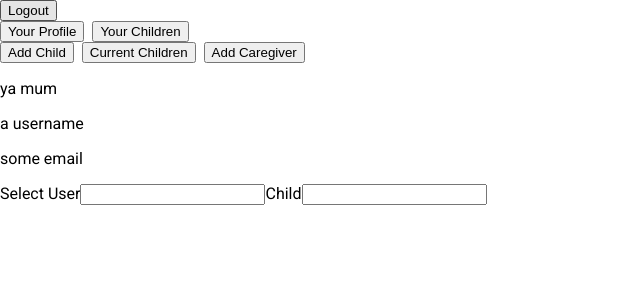
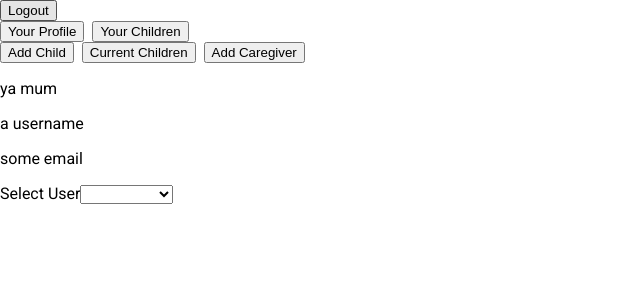
Before and after one commit to rc-devs/baby_chart_fe, an Angular app in the folder baby_chart_fe/: page /dashboard/children/add-caregiver in a window 1280 px wide. Shown: the top 300 px of the page, without its empty margins (0-640 px from the left). Built offline with nearby package versions, Linux system fonts and the light colour scheme; sample sign-in values are in the browser's storage.

Commit message:
select menu for caregivers

```diff
--- a/baby_chart_fe/src/app/features/children/add-caregiver/add-caregiver.component.html
+++ b/baby_chart_fe/src/app/features/children/add-caregiver/add-caregiver.component.html
@@ -8,7 +8,11 @@
    <!-- only names, will patch ids for submission -->
    <form [formGroup]="caregiverForm">
     <label for="username">Select User</label>
-    <input type="text" [formControl]="caregiverForm.controls.username">
+    <select [formControl]="caregiverForm.controls.username">
+      @for (cg of caregivers(); track cg.id){
+        <option [value]="cg.username">
+          <p>{{cg.username}}</p>
+        </option>
+       }
     <label for="childName">Child</label>
-    <input type="text" [formControl]="caregiverForm.controls.childName">
-   </form>
+    <select [formControl]="caregiverForm.controls.childName">
```
